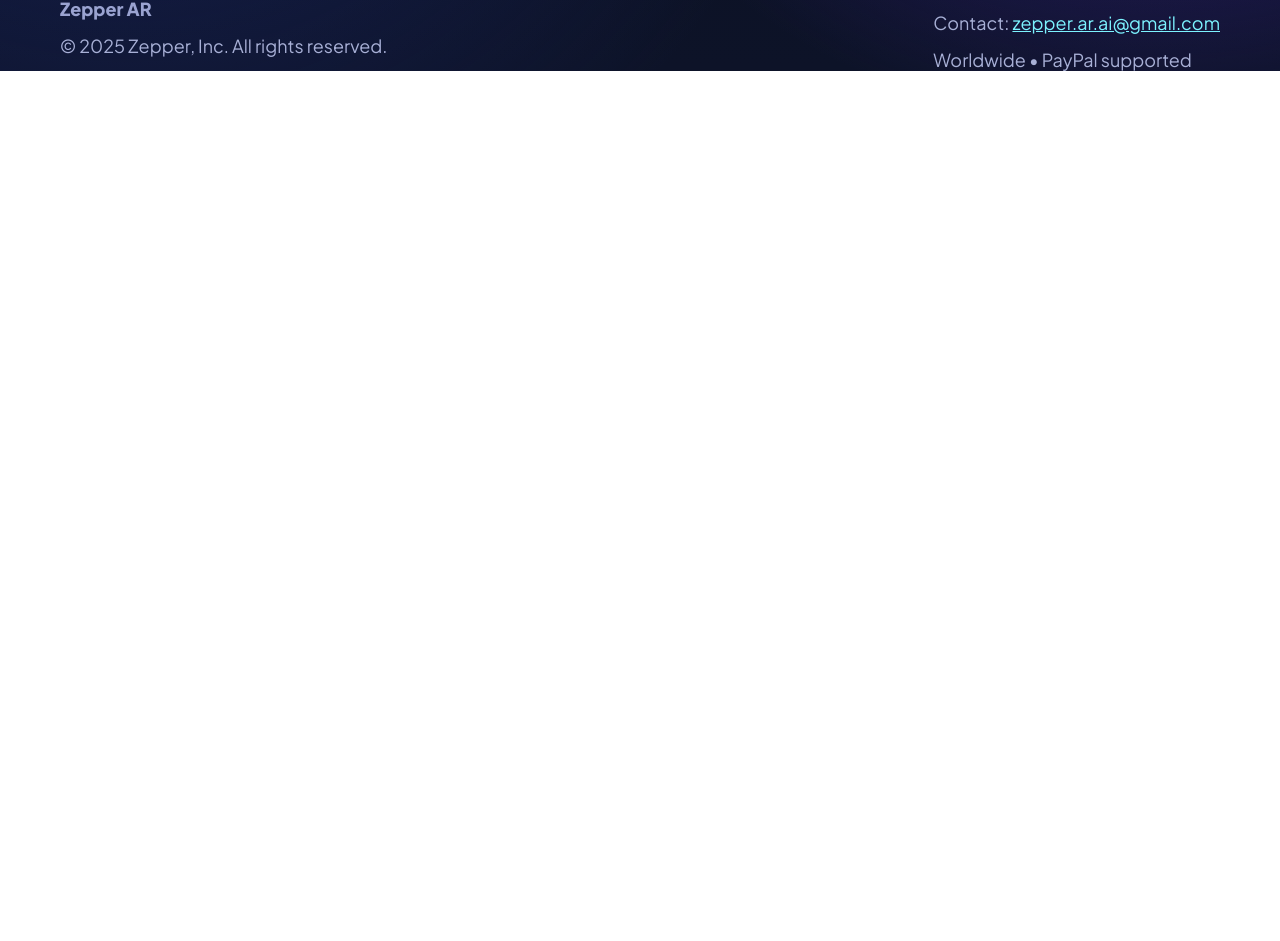
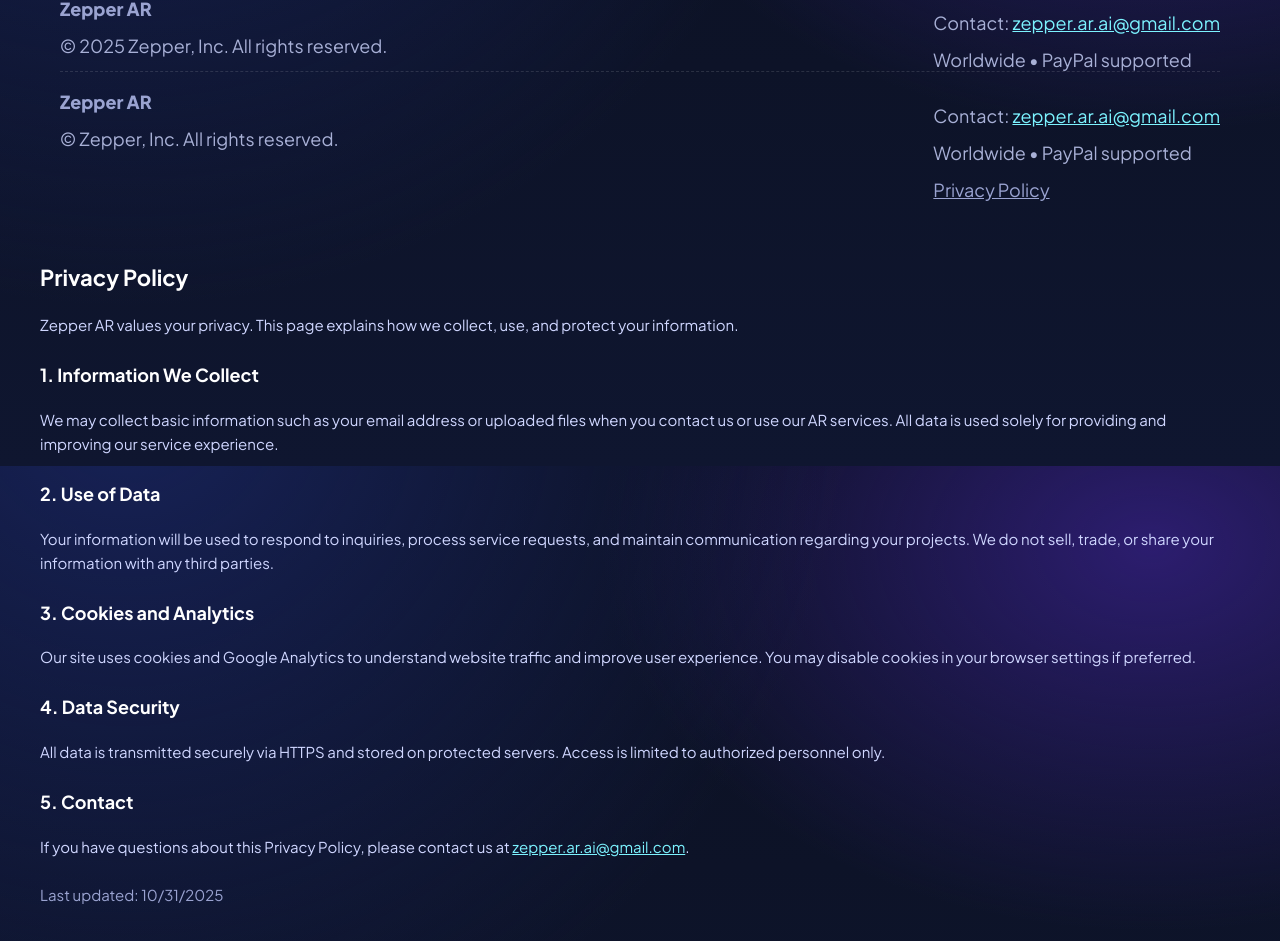
Before and after one commit to nashfufu/zepper, a plain HTML site: page AR_EN.html in a window 1280 px wide. Shown: the part 1934-2875 px from the top of the page. Before the commit the page ends 2005 px from the top, so only its background shows below. Drawn offline with Linux system fonts and the light colour scheme.

Commit message:
Update AR_EN.html

```diff
--- a/AR_EN.html
+++ b/AR_EN.html
@@ -444,6 +444,55 @@
     </div>
   </footer>
 
+  <!-- 在 <footer> 之後、</body> 之前 加入這段即可 -->
+  <footer class="wrap">
+    <div class="ft" id="contact">
+      <div>
+        <div style="font-weight:800; font-size:18px">Zepper AR</div>
+        <div class="sub">© <span id="y"></span> Zepper, Inc. All rights reserved.</div>
+      </div>
+      <div>
+        <div class="sub">Contact: <a href="mailto:zepper.ar.ai@gmail.com">zepper.ar.ai@gmail.com</a></div>
+        <div class="sub">Worldwide • PayPal supported</div>
+        <div class="sub"><a href="#privacy-policy" style="color:#9aa3d1;text-decoration:underline;">Privacy Policy</a></div>
+      </div>
+    </div>
+  </footer>
+
+  <!-- ✅ 隱私權政策（Privacy Policy Section） -->
+  <section id="privacy-policy" class="wrap" style="padding:40px 0; color:#cfd6ff; font-size:15px; line-height:1.6">
+    <h2 style="font-size:22px; color:#fff">Privacy Policy</h2>
+    <p>Zepper AR values your privacy. This page explains how we collect, use, and protect your information.</p>
+
+    <h3 style="font-size:18px; color:#fff; margin-top:24px">1. Information We Collect</h3>
+    <p>We may collect basic information such as your email address or uploaded files when you contact us or use our AR services.
+    All data is used solely for providing and improving our service experience.</p>
+
+    <h3 style="font-size:18px; color:#fff; margin-top:24px">2. Use of Data</h3>
+    <p>Your information will be used to respond to inquiries, process service requests, and maintain communication regarding your projects.
+    We do not sell, trade, or share your information with any third parties.</p>
+
+    <h3 style="font-size:18px; color:#fff; margin-top:24px">3. Cookies and Analytics</h3>
+    <p>Our site uses cookies and Google Analytics to understand website traffic and improve user experience.
+    You may disable cookies in your browser settings if preferred.</p>
+
+    <h3 style="font-size:18px; color:#fff; margin-top:24px">4. Data Security</h3>
+    <p>All data is transmitted securely via HTTPS and stored on protected servers.
+    Access is limited to authorized personnel only.</p>
+
+    <h3 style="font-size:18px; color:#fff; margin-top:24px">5. Contact</h3>
+    <p>If you have questions about this Privacy Policy, please contact us at
+      <a href="mailto:zepper.ar.ai@gmail.com" style="color:#7cf3ff;">zepper.ar.ai@gmail.com</a>.
+    </p>
+
+    <p style="margin-top:24px; color:#9aa3d1;">Last updated: <span id="privacy-date"></span></p>
+  </section>
+
+  <script>
+    document.getElementById('privacy-date').textContent = new Date().toLocaleDateString();
+  </script>
+
+
   <!-- Year + GA plan click -->
   <script>
     document.getElementById('y').textContent = new Date().getFullYear();
```
